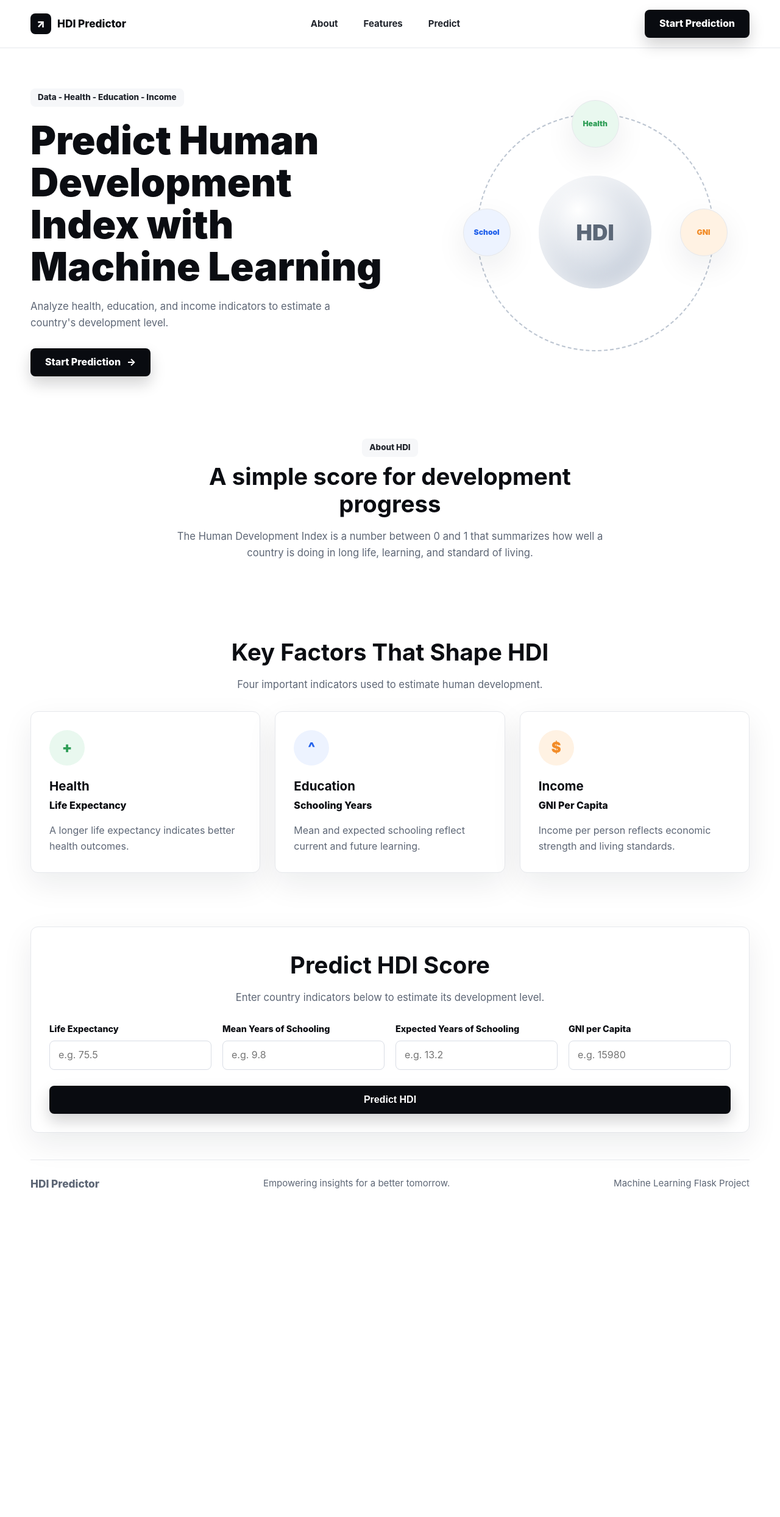
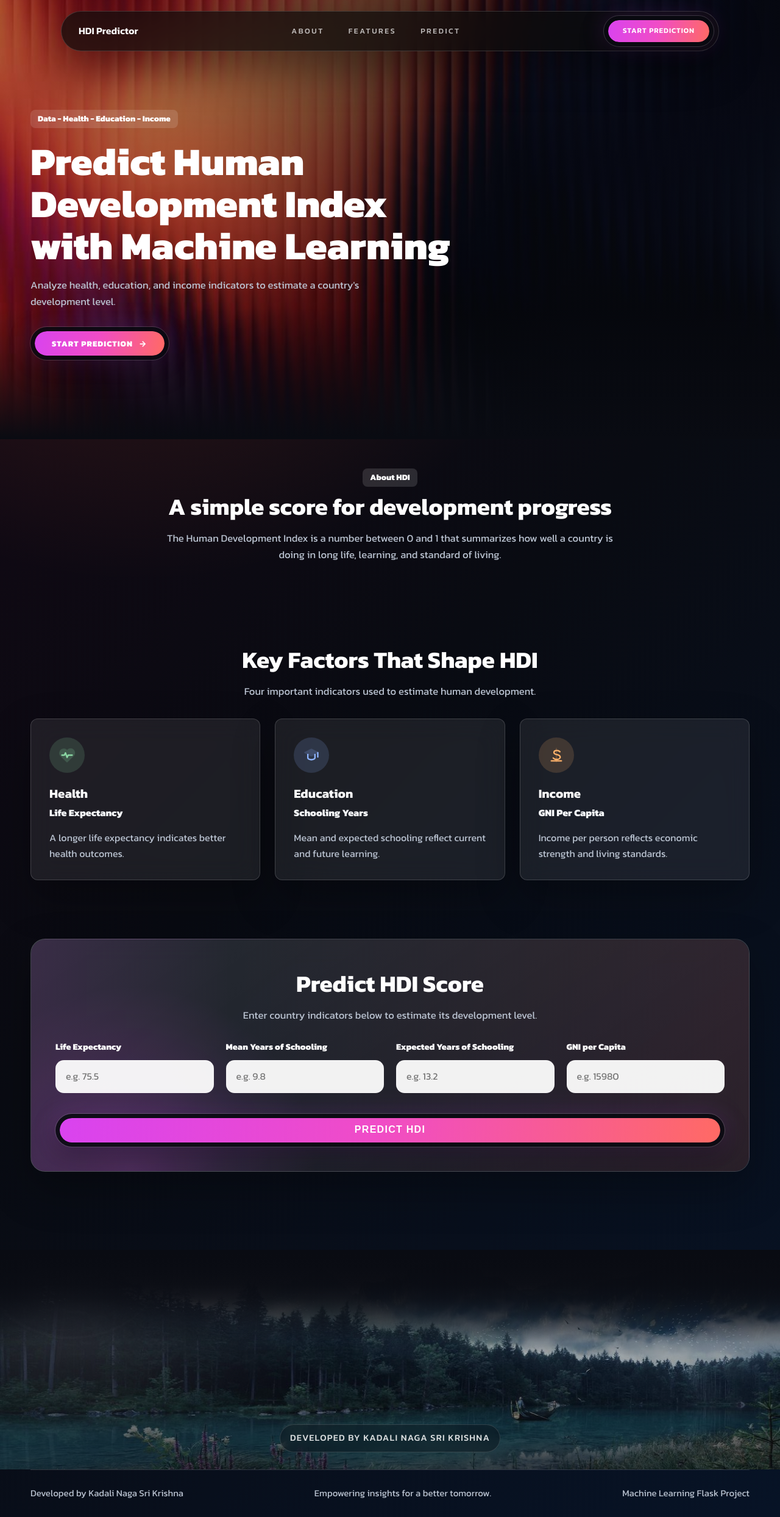
Before and after one commit to kadalikrishna/ProjectV, a Flask app: page / in a window 1280 px wide. Shown: the whole page at 61% size. Before the commit the page ends 1949 px from the top, so only its background shows below. Run offline with Flask 3, Linux system fonts and the light colour scheme.

Commit message:
Refine HDI predictor UI theme

```diff
--- a/HDI_Predictor/app.py
+++ b/HDI_Predictor/app.py
@@ -108,4 +108,4 @@ def predict():
 
 
 if __name__ == "__main__":
-    app.run(debug=True)
+    app.run(debug=True, use_reloader=False)
--- a/HDI_Predictor/static/style.css
+++ b/HDI_Predictor/static/style.css
@@ -1,15 +1,17 @@
+@import url("https://fonts.googleapis.com/css2?family=Kanit:wght@300;400;500;600;700;800&display=swap");
+
 :root {
-    --bg: #ffffff;
-    --panel: #ffffff;
-    --text: #0b0d12;
-    --muted: #5d6675;
-    --border: #e6e8ec;
-    --soft: #f6f7f9;
+    --bg: #090b12;
+    --panel: rgba(255, 255, 255, 0.08);
+    --text: #f8fafc;
+    --muted: #bcc5d3;
+    --border: rgba(255, 255, 255, 0.16);
+    --soft: rgba(255, 255, 255, 0.12);
     --black: #090b10;
-    --green: #2f9e57;
-    --blue: #2563eb;
-    --orange: #f28c28;
-    --shadow: 0 18px 50px rgba(15, 23, 42, 0.08);
+    --green: #8bd8a4;
+    --blue: #8fb5ff;
+    --orange: #ffb36b;
+    --shadow: 0 28px 70px rgba(0, 0, 0, 0.28);
 }
 
 * {
@@ -22,10 +24,13 @@ html {
 
 body {
     margin: 0;
-    background: var(--bg);
+    background:
+        radial-gradient(circle at 18% 8%, rgba(255, 108, 56, 0.2), transparent 30%),
+        linear-gradient(135deg, #150714 0%, #090b12 48%, #071326 100%);
     color: var(--text);
-    font-family: Inter, ui-sans-serif, system-ui, -apple-system, BlinkMacSystemFont, "Segoe UI", sans-serif;
+    font-family: Kanit, ui-sans-serif, system-ui, -apple-system, BlinkMacSystemFont, "Segoe UI", sans-serif;
     line-height: 1.6;
+    overflow-x: hidden;
 }
 
 a {
@@ -34,88 +39,161 @@ a {
 }
 
 .site-header {
-    position: sticky;
-    top: 0;
+    position: fixed;
+    top: 18px;
+    left: 0;
+    right: 0;
     z-index: 10;
-    background: rgba(255, 255, 255, 0.92);
-    border-bottom: 1px solid var(--border);
-    backdrop-filter: blur(16px);
+    background: transparent;
 }
 
 .navbar {
-    width: min(1180px, calc(100% - 40px));
-    min-height: 78px;
+    width: min(1080px, calc(100% - 32px));
+    min-height: 62px;
     margin: 0 auto;
-    display: flex;
+    padding: 7px 8px 7px 12px;
+    display: grid;
+    grid-template-columns: auto 1fr auto;
     align-items: center;
-    justify-content: space-between;
-    gap: 24px;
+    gap: 18px;
+    border: 1px solid rgba(255, 255, 255, 0.16);
+    border-radius: 999px;
+    background: rgba(12, 12, 12, 0.72);
+    box-shadow: 0 22px 70px rgba(0, 0, 0, 0.45);
+    backdrop-filter: blur(18px);
 }
 
-.brand,
-.site-footer strong {
+.brand {
     display: inline-flex;
     align-items: center;
-    gap: 10px;
-    font-weight: 800;
-    font-size: 1.08rem;
+    color: #ffffff;
+    font-weight: 600;
+    font-size: 1rem;
+    padding: 0 16px;
+    white-space: nowrap;
 }
 
-.brand-mark {
-    width: 34px;
-    height: 34px;
-    display: grid;
-    place-items: center;
-    border-radius: 8px;
+.brand-logo,
+.footer-logo {
+    width: 36px;
+    height: 36px;
+    display: block;
+    border-radius: 999px;
     background: var(--black);
-    color: #ffffff;
-    font-weight: 900;
+    object-fit: cover;
 }
 
 .nav-links {
     display: flex;
     align-items: center;
-    gap: 42px;
-    font-size: 0.94rem;
-    font-weight: 700;
+    justify-content: center;
+    gap: 6px;
+    overflow-x: auto;
+    font-size: 0.78rem;
+    font-weight: 500;
+    text-transform: uppercase;
+    letter-spacing: 0.2em;
+    scrollbar-width: none;
+}
+
+.nav-links::-webkit-scrollbar {
+    display: none;
 }
 
 .nav-links a {
-    color: #20242c;
+    min-height: 40px;
+    display: inline-flex;
+    align-items: center;
+    border: 1px solid transparent;
+    border-radius: 999px;
+    background: transparent;
+    color: rgba(255, 255, 255, 0.7);
+    padding: 0 16px;
+    white-space: nowrap;
+    transition: background 0.2s ease, border-color 0.2s ease, color 0.2s ease;
+}
+
+.nav-links a:hover {
+    border-color: rgba(255, 255, 255, 0.18);
+    background: rgba(255, 255, 255, 0.08);
+    color: #ffffff;
 }
 
 .nav-cta,
 .primary-button {
     display: inline-flex;
-    min-height: 46px;
+    min-height: 54px;
     align-items: center;
     justify-content: center;
     gap: 10px;
-    border: 0;
-    border-radius: 8px;
-    background: var(--black);
+    border: 7px solid rgba(10, 10, 18, 0.88);
+    border-radius: 999px;
+    background:
+        linear-gradient(100deg, #d943ef 0%, #f04cc7 48%, #ff6a64 100%)
+        padding-box;
     color: #ffffff;
+    padding: 0 28px;
+    outline: 1px solid rgba(255, 255, 255, 0.16);
+    font-size: 0.82rem;
+    font-weight: 800;
+    line-height: 1;
+    box-shadow: 0 18px 42px rgba(0, 0, 0, 0.34), 0 0 42px rgba(196, 79, 255, 0.18);
+    cursor: pointer;
+    text-transform: uppercase;
+    letter-spacing: 0.08em;
+    white-space: nowrap;
+    transition: filter 0.2s ease, transform 0.2s ease, box-shadow 0.2s ease;
+}
+
+.nav-cta:hover,
+.primary-button:hover {
+    filter: brightness(1.08);
+    transform: translateY(-1px);
+    box-shadow: 0 22px 50px rgba(0, 0, 0, 0.38), 0 0 62px rgba(196, 79, 255, 0.26);
+}
+
+.nav-cta {
+    min-height: 50px;
     padding: 0 24px;
-    font-weight: 800;
-    box-shadow: 0 12px 24px rgba(9, 11, 16, 0.18);
-    cursor: pointer;
+    font-size: 0.74rem;
+    font-weight: 600;
 }
 
 .hero {
-    width: min(1180px, calc(100% - 40px));
+    position: relative;
+    width: 100%;
+    min-height: 720px;
     margin: 0 auto;
-    min-height: 540px;
-    display: grid;
-    grid-template-columns: 1.1fr 0.9fr;
+    display: flex;
     align-items: center;
-    gap: 54px;
-    padding: 66px 0 58px;
+    overflow: hidden;
+    padding: 138px max(20px, calc((100vw - 1180px) / 2)) 88px;
+    background:
+        linear-gradient(90deg, rgba(8, 9, 15, 0.18), rgba(7, 9, 16, 0.8) 74%),
+        url("hero-bg.jfif") center / cover no-repeat;
+}
+
+.hero::after {
+    content: "";
+    position: absolute;
+    inset: 0;
+    pointer-events: none;
+    background:
+        linear-gradient(180deg, rgba(9, 11, 18, 0) 70%, #090b12 100%),
+        radial-gradient(circle at 24% 36%, rgba(255, 106, 55, 0.24), transparent 28%);
+}
+
+.hero-copy {
+    position: relative;
+    z-index: 1;
+    max-width: 740px;
 }
 
 .hero h1,
 .result-card h1 {
-    max-width: 680px;
+    max-width: 690px;
     margin: 20px 0 18px;
+    color: #ffffff;
     font-size: clamp(2.35rem, 5vw, 4.35rem);
     line-height: 1.08;
     font-weight: 900;
@@ -139,77 +217,17 @@ a {
     min-height: 30px;
     padding: 4px 12px;
     border-radius: 8px;
-    background: var(--soft);
-    color: #20242c;
+    background: rgba(255, 255, 255, 0.13);
+    color: #ffffff;
     font-size: 0.84rem;
     font-weight: 800;
-}
-
-.hero-visual {
-    min-height: 390px;
-    display: grid;
-    place-items: center;
-}
-
-.orbit {
-    position: relative;
-    width: min(390px, 82vw);
-    aspect-ratio: 1;
-    border: 2px dashed #bcc5d1;
-    border-radius: 50%;
-    display: grid;
-    place-items: center;
-}
-
-.globe {
-    width: 185px;
-    aspect-ratio: 1;
-    display: grid;
-    place-items: center;
-    border-radius: 50%;
-    background: radial-gradient(circle at 35% 30%, #ffffff, #d7dde6 55%, #a9b5c7);
-    color: #5c6878;
-    font-size: 2.2rem;
-    font-weight: 900;
-    box-shadow: inset 0 0 35px rgba(255, 255, 255, 0.8);
-}
-
-.metric {
-    position: absolute;
-    display: grid;
-    place-items: center;
-    width: 78px;
-    height: 78px;
-    border-radius: 50%;
-    background: #ffffff;
-    border: 1px solid var(--border);
-    box-shadow: var(--shadow);
-    font-size: 0.76rem;
-    font-weight: 900;
-}
-
-.metric-health {
-    top: -24px;
-    color: var(--green);
-    background: #e9f8ef;
-}
-
-.metric-education {
-    left: -24px;
-    color: var(--blue);
-    background: #edf3ff;
-}
-
-.metric-income {
-    right: -24px;
-    color: var(--orange);
-    background: #fff2e3;
 }
 
 .section {
     width: min(1180px, calc(100% - 40px));
     margin: 0 auto;
-    padding: 44px 0;
+    padding: 48px 0;
+    scroll-margin-top: 112px;
 }
 
 .section-heading {
@@ -224,6 +242,7 @@ a {
 
 .section-heading h2 {
     margin: 10px 0 8px;
+    color: #ffffff;
     font-size: clamp(1.8rem, 3vw, 2.45rem);
     line-height: 1.18;
 }
@@ -241,6 +260,15 @@ a {
     border: 1px solid var(--border);
     border-radius: 12px;
     box-shadow: var(--shadow);
+    backdrop-filter: blur(20px);
+    transition: border-color 0.2s ease, transform 0.2s ease, background 0.2s ease;
+}
+
+.feature-card:hover,
+.prediction-card:hover {
+    border-color: rgba(255, 255, 255, 0.26);
+    background: rgba(255, 255, 255, 0.1);
+    transform: translateY(-2px);
 }
 
 .feature-card {
@@ -253,27 +281,41 @@ a {
     display: grid;
     place-items: center;
     border-radius: 50%;
-    font-size: 1.5rem;
-    font-weight: 900;
+}
+
+.feature-icon svg {
+    width: 28px;
+    height: 28px;
+    fill: none;
+    stroke: currentColor;
+    stroke-width: 2;
+    stroke-linecap: round;
+    stroke-linejoin: round;
+}
+
+.feature-icon svg path:first-child {
+    fill: currentColor;
+    opacity: 0.18;
 }
 
 .health-icon {
-    background: #e9f8ef;
+    background: rgba(139, 216, 164, 0.16);
     color: var(--green);
 }
 
 .education-icon {
-    background: #edf3ff;
+    background: rgba(143, 181, 255, 0.16);
     color: var(--blue);
 }
 
 .income-icon {
-    background: #fff2e3;
+    background: rgba(255, 179, 107, 0.16);
     color: var(--orange);
 }
 
 .feature-card h3 {
     margin: 18px 0 0;
+    color: #ffffff;
     font-size: 1.28rem;
 }
 
@@ -289,54 +331,120 @@ a {
 }
 
 .prediction-card {
-    padding: 30px;
+    position: relative;
+    overflow: hidden;
+    padding: 40px;
+    border-radius: 24px;
+    background:
+        linear-gradient(145deg, rgba(255, 255, 255, 0.13), rgba(255, 255, 255, 0.05)),
+        radial-gradient(circle at 14% 100%, rgba(217, 67, 239, 0.2), transparent 28%),
+        rgba(10, 14, 24, 0.78);
+}
+
+.prediction-card::before {
+    content: "";
+    position: absolute;
+    inset: 0;
+    pointer-events: none;
+    border-radius: inherit;
+    background: linear-gradient(90deg, rgba(217, 67, 239, 0.22), transparent 28%, rgba(255, 106, 100, 0.2));
+    opacity: 0.45;
+}
+
+.prediction-card > * {
+    position: relative;
+    z-index: 1;
 }
 
 .prediction-form {
     display: grid;
     grid-template-columns: repeat(4, 1fr);
-    gap: 18px;
+    gap: 20px;
 }
 
 .form-group {
     display: flex;
     flex-direction: column;
-    gap: 8px;
+    gap: 10px;
 }
 
 label {
+    color: #ffffff;
     font-size: 0.9rem;
     font-weight: 800;
 }
 
 input {
     width: 100%;
-    min-height: 48px;
-    border: 1px solid #d9dde5;
-    border-radius: 8px;
-    padding: 0 14px;
-    color: var(--text);
+    min-height: 54px;
+    border: 1px solid rgba(255, 255, 255, 0.18);
+    border-radius: 14px;
+    background: rgba(255, 255, 255, 0.94);
+    padding: 0 16px;
+    color: #0b0d12;
     font: inherit;
     outline: none;
+    transition: border-color 0.2s ease, box-shadow 0.2s ease;
 }
 
 input:focus {
-    border-color: #111827;
-    box-shadow: 0 0 0 4px rgba(17, 24, 39, 0.08);
+    border-color: rgba(255, 255, 255, 0.78);
+    box-shadow: 0 0 0 4px rgba(255, 255, 255, 0.1);
 }
 
 .form-button {
     grid-column: 1 / -1;
     width: 100%;
-    margin-top: 8px;
+    margin-top: 14px;
     font-size: 1rem;
 }
 
+.developer-section {
+    position: relative;
+    min-height: 360px;
+    margin-top: 80px;
+    display: flex;
+    align-items: flex-end;
+    justify-content: center;
+    overflow: hidden;
+    background:
+        linear-gradient(180deg, #090b12 0%, rgba(9, 11, 18, 0.9) 16%, rgba(9, 11, 18, 0.24) 42%, rgba(9, 11, 18, 0.72) 100%),
+        url("developer-bg.png") center / cover no-repeat;
+}
+
+.developer-section::before {
+    content: "";
+    position: absolute;
+    inset: 0;
+    pointer-events: none;
+    background: linear-gradient(180deg, #090b12 0%, rgba(9, 11, 18, 0.78) 22%, rgba(9, 11, 18, 0) 48%);
+}
+
+.developer-credit {
+    position: relative;
+    z-index: 1;
+    margin: 0 20px 28px;
+    padding: 10px 16px;
+    border: 1px solid rgba(255, 255, 255, 0.14);
+    border-radius: 999px;
+    background: rgba(7, 10, 18, 0.38);
+    color: rgba(255, 255, 255, 0.84);
+    text-align: center;
+    font-size: 0.92rem;
+    font-weight: 500;
+    letter-spacing: 0.08em;
+    text-transform: uppercase;
+    backdrop-filter: blur(8px);
+}
+
 .result-page {
-    min-height: calc(100vh - 158px);
+    min-height: calc(100vh - 78px);
     display: grid;
     place-items: center;
-    padding: 56px 20px;
+    padding: 120px 20px 56px;
+    background:
+        linear-gradient(90deg, rgba(8, 9, 15, 0.18), rgba(7, 9, 16, 0.84)),
+        url("hero-bg.jfif") center / cover no-repeat;
 }
 
 .result-card {
--- a/HDI_Predictor/templates/index.html
+++ b/HDI_Predictor/templates/index.html
@@ -10,7 +10,6 @@
     <header class="site-header">
         <nav class="navbar">
             <a class="brand" href="/">
-                <span class="brand-mark">↗</span>
                 HDI Predictor
             </a>
             <div class="nav-links">
@@ -33,14 +32,6 @@
                 </p>
                 <a class="primary-button" href="#predict">Start Prediction <span>→</span></a>
             </div>
-            <div class="hero-visual" aria-hidden="true">
-                <div class="orbit">
-                    <div class="globe">HDI</div>
-                    <div class="metric metric-health">Health</div>
-                    <div class="metric metric-education">School</div>
-                    <div class="metric metric-income">GNI</div>
-                </div>
-            </div>
         </section>
 
         <section class="section about-section" id="about">
@@ -62,19 +53,36 @@
             </div>
             <div class="feature-grid">
                 <article class="feature-card">
-                    <span class="feature-icon health-icon">+</span>
+                    <span class="feature-icon health-icon" aria-hidden="true">
+                        <svg viewBox="0 0 24 24" role="img">
+                            <path d="M20.8 4.9a5.4 5.4 0 0 0-7.6 0L12 6.1l-1.2-1.2a5.4 5.4 0 0 0-7.6 7.6L12 21.2l8.8-8.7a5.4 5.4 0 0 0 0-7.6Z"/>
+                            <path d="M4.8 12h3.5l1.5-3.2 2.3 6.4 1.5-3.2h5.6"/>
+                        </svg>
+                    </span>
                     <h3>Health</h3>
                     <p class="feature-label">Life Expectancy</p>
                     <p>A longer life expectancy indicates better health outcomes.</p>
                 </article>
                 <article class="feature-card">
-                    <span class="feature-icon education-icon">^</span>
+                    <span class="feature-icon education-icon" aria-hidden="true">
+                        <svg viewBox="0 0 24 24" role="img">
+                            <path d="M3 8.4 12 4l9 4.4-9 4.4-9-4.4Z"/>
+                            <path d="M7 11v4.8c0 1.4 2.2 2.6 5 2.6s5-1.2 5-2.6V11"/>
+                            <path d="M21 8.5v6"/>
+                        </svg>
+                    </span>
                     <h3>Education</h3>
                     <p class="feature-label">Schooling Years</p>
                     <p>Mean and expected schooling reflect current and future learning.</p>
                 </article>
                 <article class="feature-card">
-                    <span class="feature-icon income-icon">$</span>
+                    <span class="feature-icon income-icon" aria-hidden="true">
+                        <svg viewBox="0 0 24 24" role="img">
+                            <path d="M12 3v18"/>
+                            <path d="M17 7.2c-.9-1-2.4-1.7-4.2-1.7-2.4 0-4.2 1.1-4.2 2.8 0 4.2 8.8 1.8 8.8 6.4 0 1.9-2 3.3-4.8 3.3-2 0-3.9-.8-5-2"/>
+                            <path d="M5 20h14"/>
+                        </svg>
+                    </span>
                     <h3>Income</h3>
                     <p class="feature-label">GNI Per Capita</p>
                     <p>Income per person reflects economic strength and living standards.</p>
@@ -109,10 +117,14 @@
                 </form>
             </div>
         </section>
+
+        <section class="developer-section" aria-label="Developer credit">
+            <p class="developer-credit">Developed by Kadali Naga Sri Krishna</p>
+        </section>
     </main>
 
     <footer class="site-footer">
-        <strong>HDI Predictor</strong>
+        <span>Developed by Kadali Naga Sri Krishna</span>
         <span>Empowering insights for a better tomorrow.</span>
         <span>Machine Learning Flask Project</span>
     </footer>
--- a/HDI_Predictor/templates/result.html
+++ b/HDI_Predictor/templates/result.html
@@ -10,7 +10,6 @@
     <header class="site-header">
         <nav class="navbar">
             <a class="brand" href="/">
-                <span class="brand-mark">↗</span>
                 HDI Predictor
             </a>
             <div class="nav-links">
@@ -47,7 +46,7 @@
     </main>
 
     <footer class="site-footer">
-        <strong>HDI Predictor</strong>
+        <span>Developed by Kadali Naga Sri Krishna</span>
         <span>Empowering insights for a better tomorrow.</span>
         <span>Machine Learning Flask Project</span>
     </footer>
```
Also changed, not shown: other parts of HDI_Predictor/static/style.css (+16 -25 lines), HDI_Predictor/static/developer-bg.png (added), HDI_Predictor/static/hero-bg.jfif (added), HDI_Predictor/static/logo-full.png (added), HDI_Predictor/static/logo-icon.png (added).
